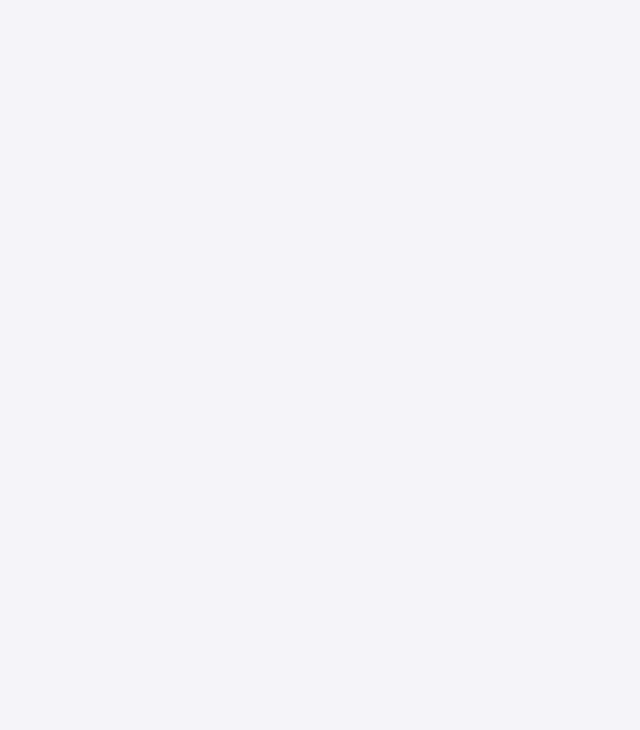
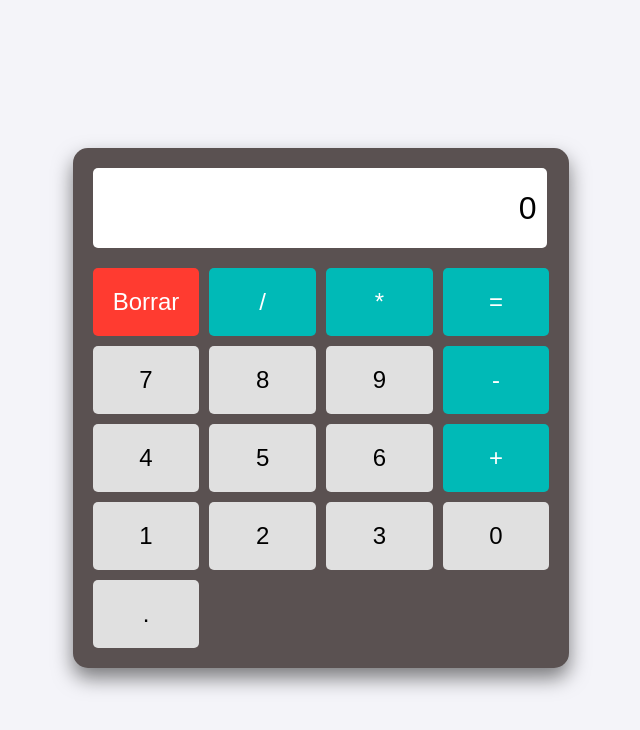
Before and after one commit to HabibGarcia/BasicScientificCalculator, a plain HTML site: page index.html in a window 1280 px wide. Shown: the whole page, without its empty margins (319-959 px from the left). Drawn offline with Linux system fonts and the light colour scheme.

Commit message:
New style added to html file. Event Modifieres set

```diff
--- a/index.html
+++ b/index.html
@@ -8,7 +8,37 @@
 </head>
 <body>
     <div class="calculator">
+        <input type="text" id="display" readonly value="0">
+        <div class="buttons">
+        <!-- Botones de la calculadora -->
+        <!-- Cada botón llama a una función JavaScript al hacer clic. No estamos separando las capas aún
+         ya que el js depende del html por los manejadores de evento inline. Mejora por implementar. -->
+            <button class="clear" onclick="clearDisplay()">Borrar</button>
+            <button class="operator" onclick="appendOperator('/')">/</button>
+            <button class="operator" onclick="appendOperator('*')">*</button>
+            <button class="operator" onclick="calculateResult()">=</button>
+
+            <button onclick="appendNumber('7')">7</button>
+            <button onclick="appendNumber('8')">8</button>
+            <button onclick="appendNumber('9')">9</button>
+            <button class="operator" onclick="appendOperator('-')">-</button>
+
+            <button onclick="appendNumber('4')">4</button>
+            <button onclick="appendNumber('5')">5</button>
+            <button onclick="appendNumber('6')">6</button>
+            <button class="operator" onclick="appendOperator('+')">+</button>
+
+            <button onclick="appendNumber('1')">1</button>
+            <button onclick="appendNumber('2')">2</button>
+            <button onclick="appendNumber('3')">3</button>
+
+            <button onclick="appendNumber('0')">0</button>
+            <button onclick="appendNumber('.')">.</button>
+        </div>
     </div>
     <script src="calculator.js" defer></script>
+    <!--El atributo defer sirve para que el javascript sea procesado en paralelo mientras se lee el html.
+    Colocar el script antes de cerrar el body o colocarlo en el head con defer cumple la misma funcionalidad.
+    Aquí lo colocamos al final y con defer como ejemplo, no es necesario el defer en este caso. -->
 </body>
 </html>
--- a/styles.css
+++ b/styles.css
@@ -6,3 +6,51 @@ body {
     min-height: 100vh;
     background-color: #f4f4f9;
 }
+.calculator {
+    background-color: #5a5151;
+    padding: 20px;
+    border-radius: 15px;
+    box-shadow: 0 10px 20px rgba(0, 0, 0, 0.5);
+}
+#display {
+    width: 95%;
+    height: 60px;
+    margin-bottom: 20px;
+    text-align: right;
+    font-size: 2em;
+    padding: 10px;
+    border: none;
+    border-radius: 5px;
+    background-color: #fff;
+}
+.buttons {
+    display: grid;
+    grid-template-columns: repeat(4, 1fr); /* 4 columnas de igual ancho */
+    gap: 10px;
+}
+button {
+    padding: 20px;
+    font-size: 1.5em;
+    border: none;
+    border-radius: 5px;
+    cursor: pointer;
+    background-color: #e0e0e0;
+    transition: background-color 0.1s;
+}
+button:hover {
+    background-color: #d1d1d1;
+}
+.operator {
+    background-color: #00bab7;
+    color: white;
+}
+.operator:hover {
+    background-color: #019491;
+}
+.clear {
+    background-color: #ff3b30;
+    color: white;
+}
+.clear:hover {
+    background-color: #cc2d26;
+}
```
